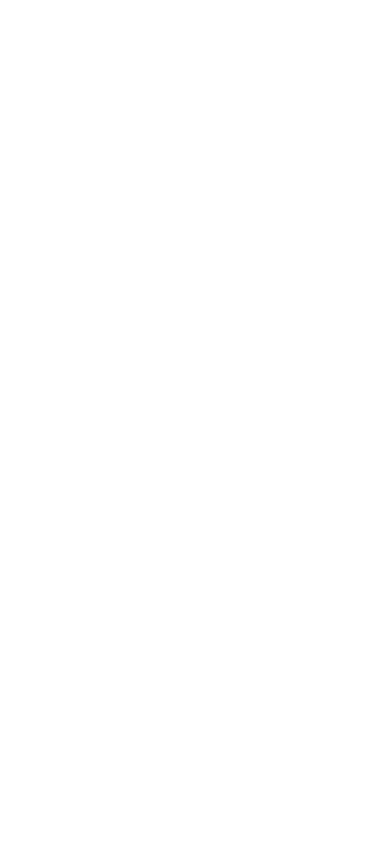
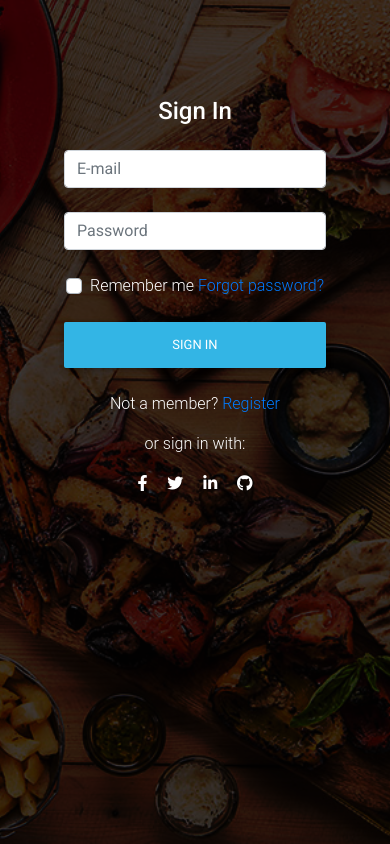
Before and after one commit to ilyasahmedshaikh/food-restaurant, a plain HTML site: page index.html in a window 390 px wide. Drawn offline with Linux system fonts and the light colour scheme; a web font is replaced by a local one.

Commit message:
sign in form fully done with responsive

```diff
--- a/css/style.css
+++ b/css/style.css
@@ -4,3 +4,39 @@ body
     overflow-x: hidden !important;
     margin: 0;
 }
+
+.back-img
+{
+    width: 100%;
+    height: 100vh;
+    background-position: center;
+    background-repeat: no-repeat;
+    background-size: cover;
+    background-color: #131111;
+    background-blend-mode: soft-light;
+}
+
+.border-light
+{
+    border-color: #e0e0e000 !important;
+}
+
+p.h4.mb-4
+{
+    color: white;
+}
+
+label.custom-control-label
+{
+    color: white;
+}
+
+p
+{
+    color: white;
+}
+
+.light-blue-text
+{
+    color: #ffffff !important;
+}
--- a/index.html
+++ b/index.html
@@ -21,7 +21,57 @@
 </head>
 <body>
 
+    <div class="back-img py-5" style="background-image: url(img/back-img.jpg);">
+        <div class="container">
+            <div class="row justify-content-center">
+                <div class="col-md-5 col-12">
+                    <!-- Default form login -->
+                    <form class="text-center border border-light p-5" action="#!">
 
+                            <p class="h4 mb-4">Sign In</p>
+
+                            <!-- Email -->
+                            <input type="email" id="defaultLoginFormEmail" class="form-control mb-4" placeholder="E-mail">
+
+                            <!-- Password -->
+                            <input type="password" id="defaultLoginFormPassword" class="form-control mb-4" placeholder="Password">
+
+                            <div class="d-flex justify-content-around">
+                                <div>
+                                    <!-- Remember me -->
+                                    <div class="custom-control custom-checkbox">
+                                        <input type="checkbox" class="custom-control-input" id="defaultLoginFormRemember">
+                                        <label class="custom-control-label" for="defaultLoginFormRemember">Remember me</label>
+                                    </div>
+                                </div>
+                                <div>
+                                    <!-- Forgot password -->
+                                    <a href="">Forgot password?</a>
+                                </div>
+                            </div>
+
+                            <!-- Sign in button -->
+                            <button class="btn btn-info btn-block my-4" type="submit">Sign in</button>
+
+                            <!-- Register -->
+                            <p>Not a member?
+                                <a href="">Register</a>
+                            </p>
+
+                            <!-- Social login -->
+                            <p>or sign in with:</p>
+
+                            <a href="#" class="mx-2" role="button"><i class="fab fa-facebook-f light-blue-text"></i></a>
+                            <a href="#" class="mx-2" role="button"><i class="fab fa-twitter light-blue-text"></i></a>
+                            <a href="#" class="mx-2" role="button"><i class="fab fa-linkedin-in light-blue-text"></i></a>
+                            <a href="#" class="mx-2" role="button"><i class="fab fa-github light-blue-text"></i></a>
+
+                    </form>
+                    <!-- Default form login -->
+                </div>
+            </div>
+        </div>
+    </div>
 
 
     <!-- Jquery -->
```
Also changed, not shown: img/back-img.jpg (added).
